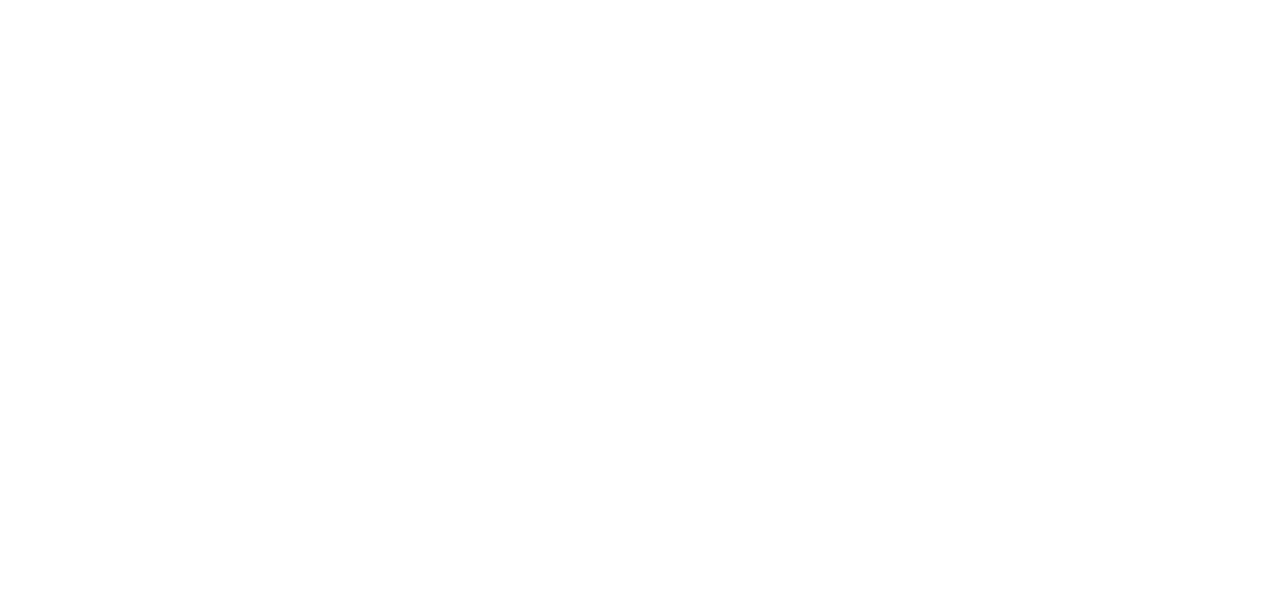
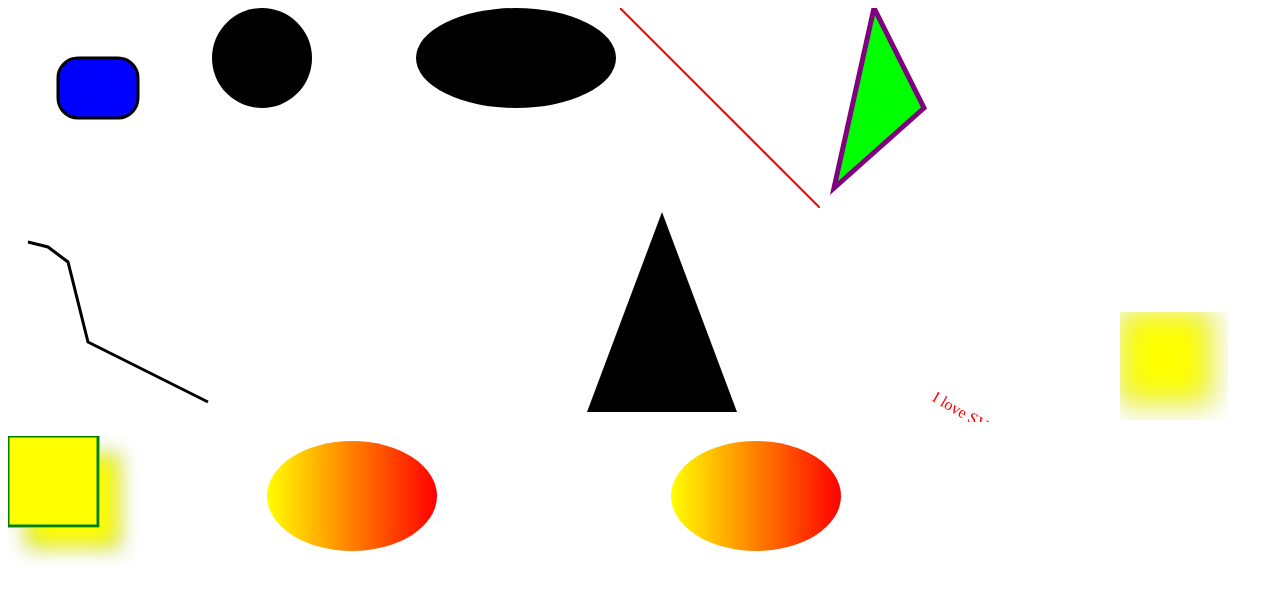
Before and after one commit to MyNameIsTakenOMG/d3-prac, a plain HTML site: page index.html in a window 1280 px wide. Drawn offline with Linux system fonts and the light colour scheme.

Commit message:
svg fundamentals

```diff
--- a/index.html
+++ b/index.html
@@ -5,5 +5,126 @@
     <meta name="viewport" content="width=device-width, initial-scale=1.0" />
     <title>SVG fundamentals</title>
   </head>
-  <body></body>
+  <body>
+    <!-- svg rectangle  -->
+    <svg width="200" height="200">
+      <rect
+        x="50"
+        y="50"
+        rx="20"
+        ry="20"
+        width="80"
+        height="60"
+        style="fill: rgb(0, 0, 255); stroke-width: 3; stroke: rgb(0, 0, 0)"
+      ></rect>
+    </svg>
+    <!-- svg circle  -->
+    <svg width="200" height="200">
+      <circle cx="50" cy="50" r="50"></circle>
+    </svg>
+    <!-- svg ellipse -->
+    <svg width="200" height="200">
+      <ellipse cx="100" cy="50" rx="100" ry="50"></ellipse>
+    </svg>
+    <!-- svg line -->
+    <svg width="200" height="200">
+      <line
+        x1="0"
+        y1="0"
+        x2="200"
+        y2="200"
+        style="stroke: rgb(255, 0, 0); stroke-width: 2"
+      />
+    </svg>
+    <!-- svg pologon  -->
+    <svg width="200" height="200">
+      <polygon
+        points="50,0 100,100 10,180"
+        style="fill: lime; stroke: purple; stroke-width: 5; fill-rule: nonzero"
+      ></polygon>
+    </svg>
+    <!-- svg polyline -->
+    <svg height="200" width="500">
+      <polyline
+        points="20,20 40,25 60,40 80,120 120,140 200,180"
+        style="fill: none; stroke: black; stroke-width: 3"
+      />
+    </svg>
+    <!-- svg path -->
+    <svg height="210" width="400">
+      <path d="M150 0 L75 200 L225 200 Z" />
+    </svg>
+    <!-- svg text  -->
+    <svg height="30" width="200">
+      <text x="0" y="15" fill="red" transform="rotate(30 20,40)">
+        I love SVG!
+      </text>
+    </svg>
+    <!-- svg filters (Blur)  -->
+    <svg height="110" width="110">
+      <defs>
+        <filter id="f1" x="0" y="0">
+          <feGaussianBlur in="SourceGraphic" stdDeviation="15" />
+        </filter>
+      </defs>
+      <rect
+        width="90"
+        height="90"
+        stroke="green"
+        stroke-width="3"
+        fill="yellow"
+        filter="url(#f1)"
+      />
+    </svg>
+    <!-- svg filters (drop shadows)  -->
+    <svg height="140" width="140">
+      <defs>
+        <filter id="f2" x="0" y="0" width="200%" height="200%">
+          <feOffset result="offOut" in="SourceGraphic" dx="20" dy="20" />
+          <feGaussianBlur result="blurOut" in="offOut" stdDeviation="10" />
+          <feBlend in="SourceGraphic" in2="blurOut" mode="normal" />
+        </filter>
+      </defs>
+      <rect
+        width="90"
+        height="90"
+        stroke="green"
+        stroke-width="3"
+        fill="yellow"
+        filter="url(#f2)"
+      />
+    </svg>
+    <!-- svg linear  -->
+    <svg height="150" width="400">
+      <defs>
+        <linearGradient id="grad1" x1="0%" y1="0%" x2="100%" y2="0%">
+          <stop
+            offset="0%"
+            style="stop-color: rgb(255, 255, 0); stop-opacity: 1"
+          />
+          <stop
+            offset="100%"
+            style="stop-color: rgb(255, 0, 0); stop-opacity: 1"
+          />
+        </linearGradient>
+      </defs>
+      <ellipse cx="200" cy="70" rx="85" ry="55" fill="url(#grad1)" />
+    </svg>
+    <!-- svg radial  -->
+    <svg height="150" width="500">
+      <defs>
+        <radialGradient id="grad1" cx="50%" cy="50%" r="50%" fx="50%" fy="50%">
+          <stop
+            offset="0%"
+            style="stop-color: rgb(255, 255, 255); stop-opacity: 0"
+          />
+          <stop
+            offset="100%"
+            style="stop-color: rgb(0, 0, 255); stop-opacity: 1"
+          />
+        </radialGradient>
+      </defs>
+      <ellipse cx="200" cy="70" rx="85" ry="55" fill="url(#grad1)" />
+    </svg>
+  </body>
 </html>
```
